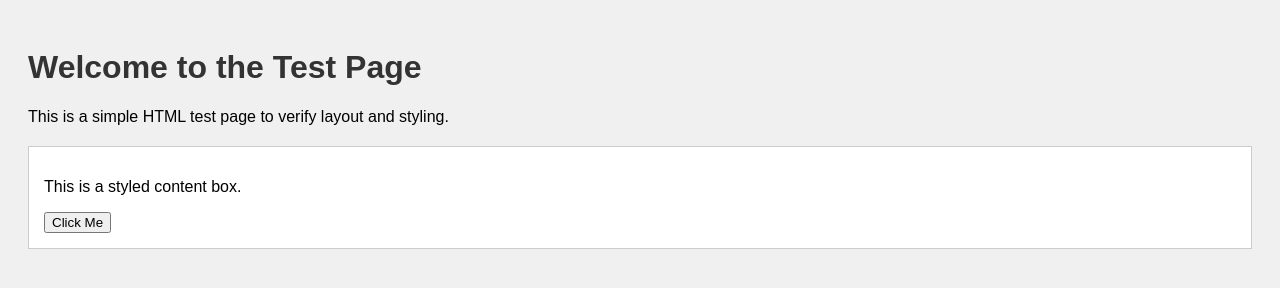
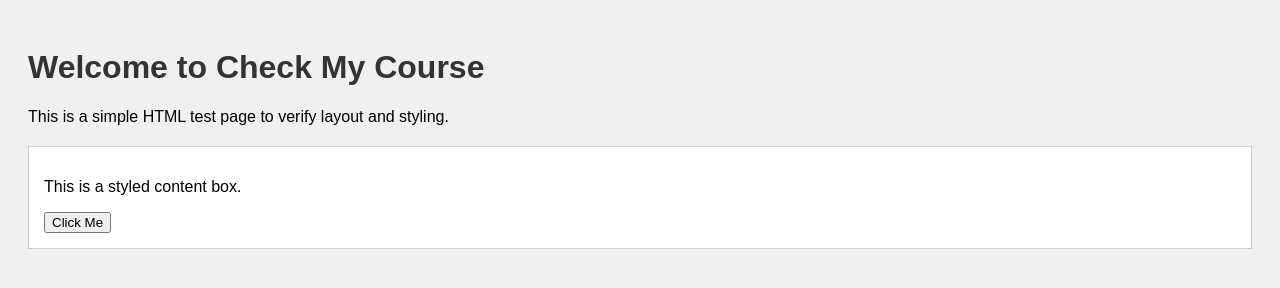
Before and after one commit to gopisankar6/webApp, a plain HTML site: page index.html in a window 1280 px wide. Drawn offline with Linux system fonts and the light colour scheme.

Commit message:
Update index.html
updated

```diff
--- a/index.html
+++ b/index.html
@@ -24,7 +24,7 @@
     </style>
 </head>
 <body>
-    <h1>Welcome to the Test Page</h1>
+    <h1>Welcome to Check My Course</h1>
     <p>This is a simple HTML test page to verify layout and styling.</p>
     <div class="box">
         <p>This is a styled content box.</p>
```
